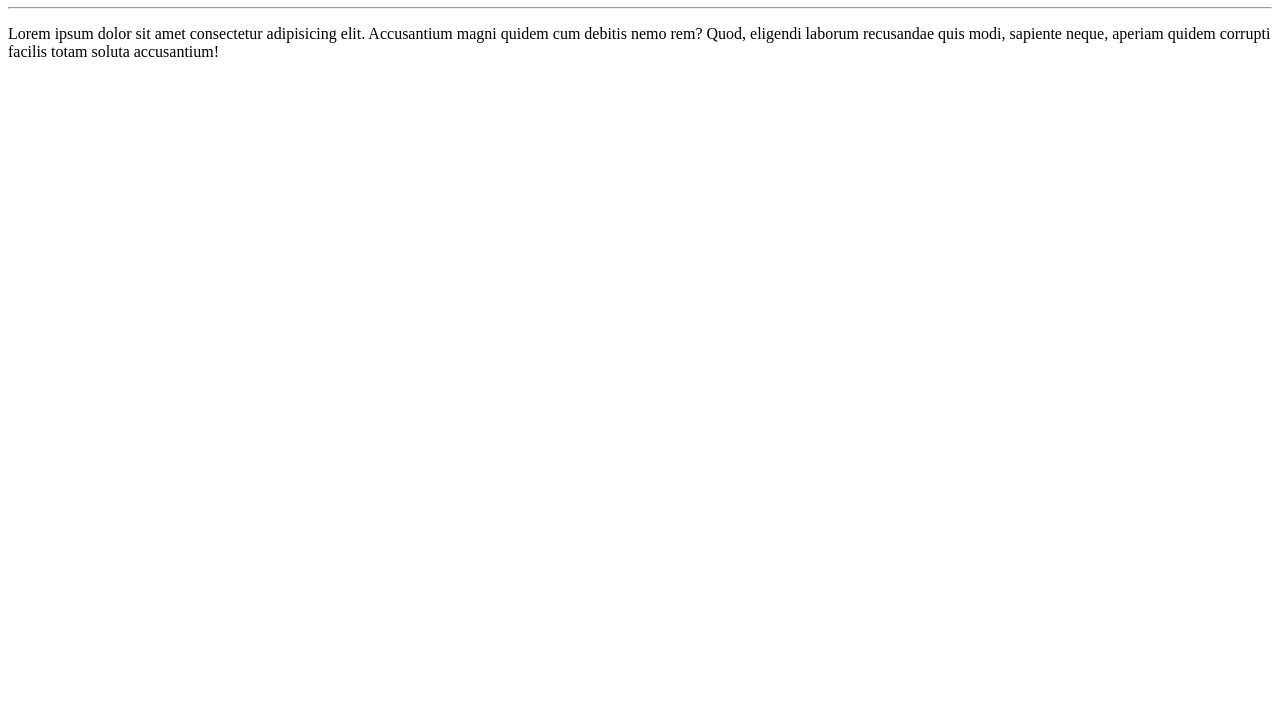
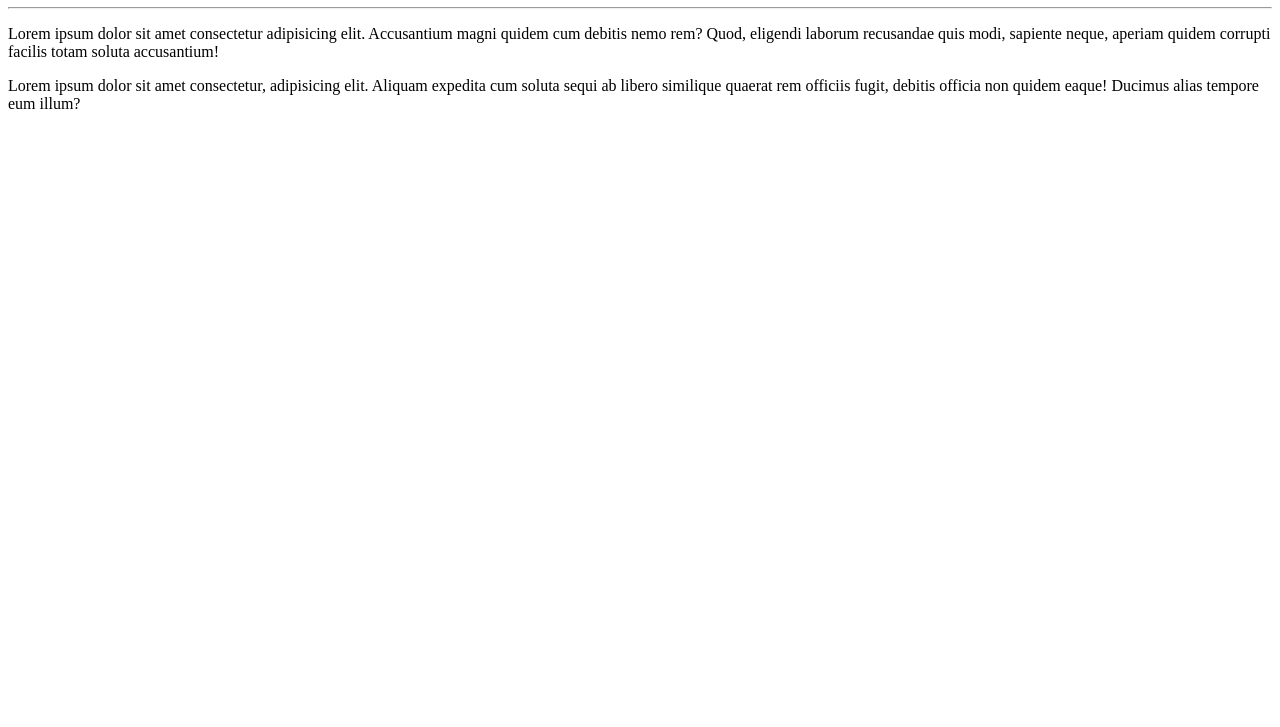
Before and after one commit to Edson-drk09/Ola-Mundo, a plain HTML site: page site-exemplo/index.html in a window 1280 px wide. Shown: the part 73-800 px from the top of the page. Drawn offline with Linux system fonts and the light colour scheme.

Commit message:
Adicionei outro paragrafo

```diff
--- a/site-exemplo/index.html
+++ b/site-exemplo/index.html
@@ -13,5 +13,7 @@
 
     <p>Lorem ipsum dolor sit amet consectetur adipisicing elit. Accusantium magni quidem cum debitis nemo rem? Quod, eligendi laborum recusandae quis modi, sapiente neque, aperiam quidem corrupti facilis totam soluta accusantium!</p>
 
+    <p>Lorem ipsum dolor sit amet consectetur, adipisicing elit. Aliquam expedita cum soluta sequi ab libero similique quaerat rem officiis fugit, debitis officia non quidem eaque! Ducimus alias tempore eum illum?</p>
+
 </body>
 </html>
```
